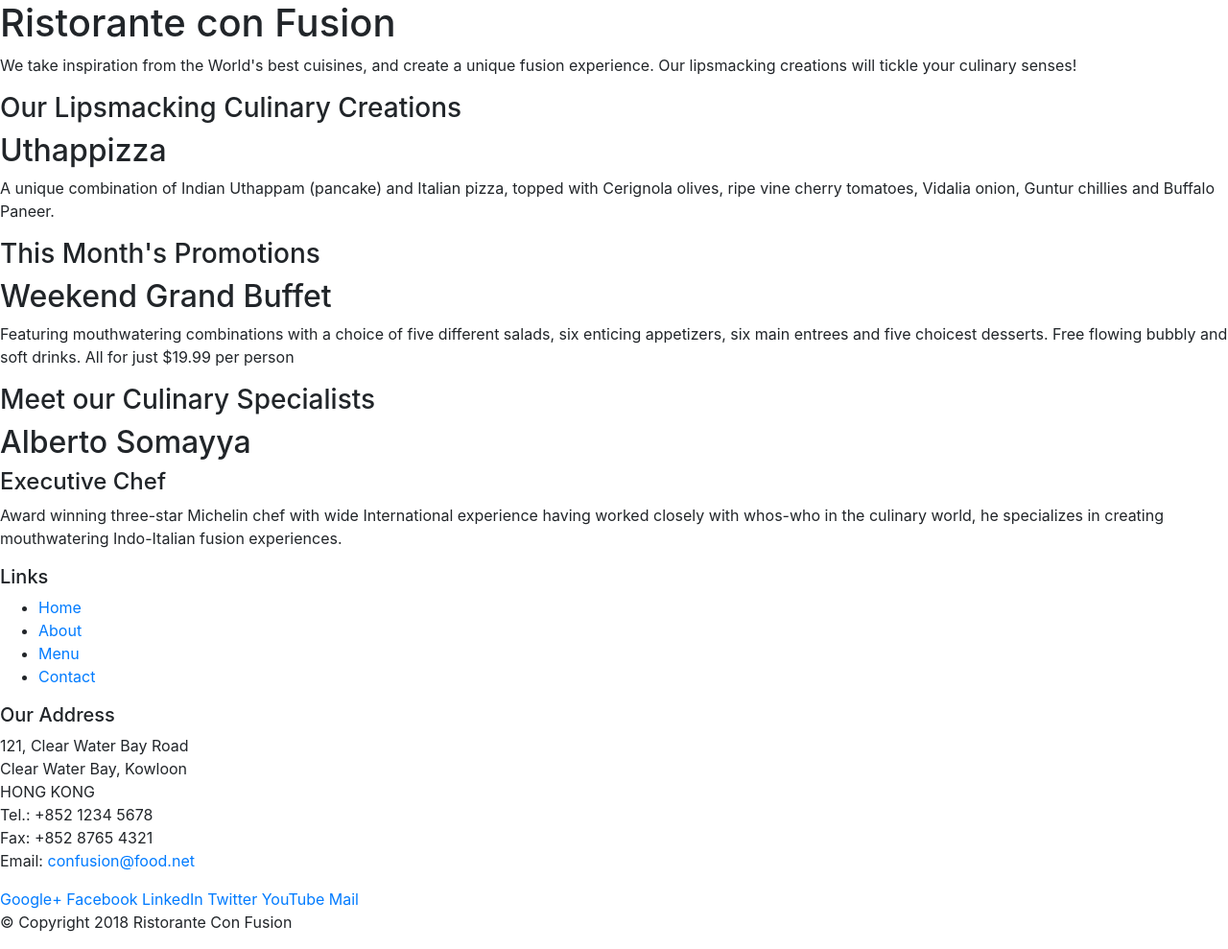
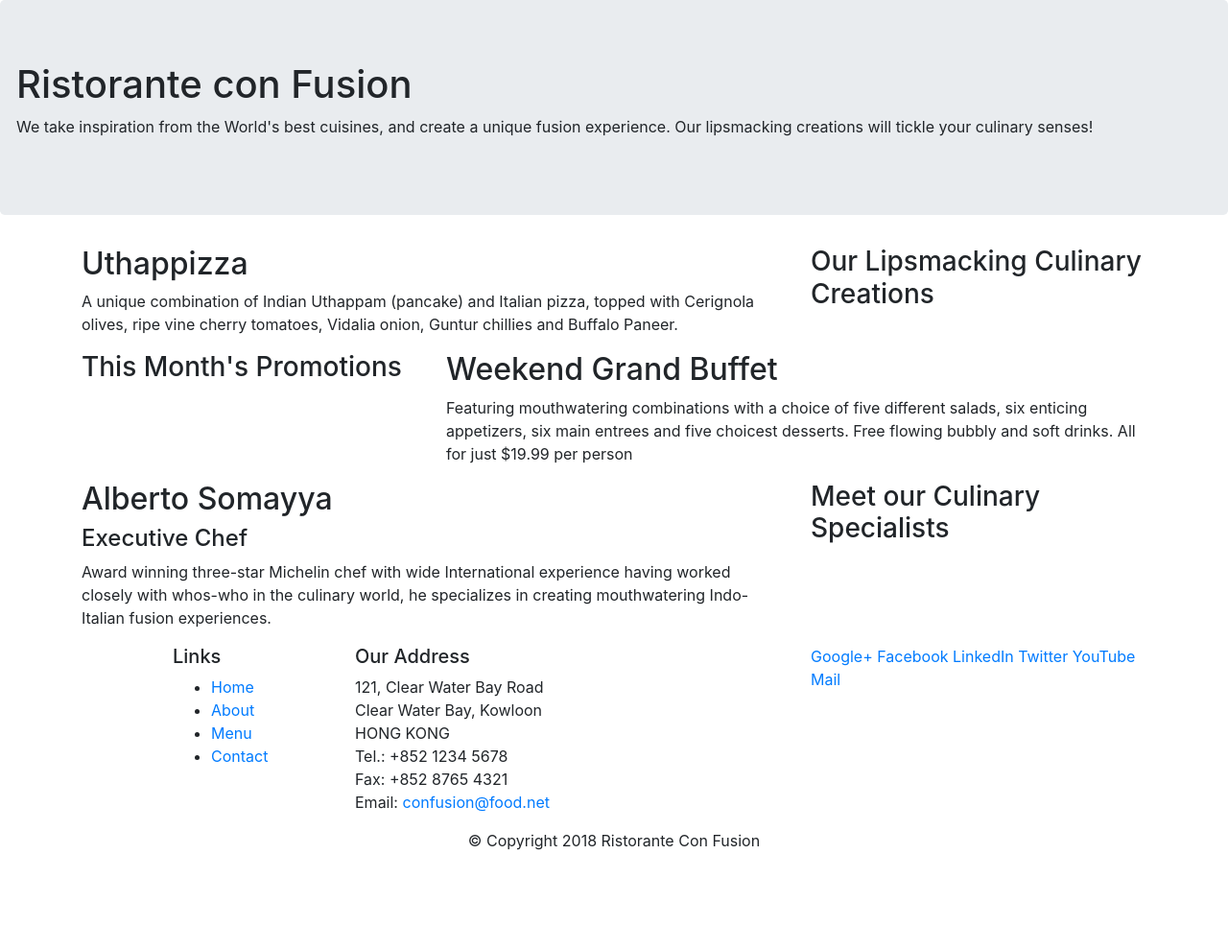
Before and after one commit to saisanjana/fullStack-1, a website: page index.html in a window 1280 px wide. Shown: the whole page at 96% size. After the commit the page ends 904 px from the top, so only its background shows below. Drawn offline with nearby package versions, Linux system fonts and the light colour scheme.

Commit message:
bootstrap grip

```diff
--- a/index.html
+++ b/index.html
@@ -16,8 +16,8 @@
 <body>
 
     <header>
-        <div>
-            <div>
+        <div class="jumbotron">
+            <div class ="row">
                 <div>
                     <h1>Ristorante con Fusion</h1>
                     <p>We take inspiration from the World's best cuisines, and create a unique fusion experience. Our lipsmacking creations will tickle your culinary senses!</p>
@@ -28,33 +28,33 @@
         </div>
     </header>
 
-    <div>
-        <div>
-            <div>
+    <div class ="container">
+        <div class="row">
+            <div class ="col-12 order-sm-last col-sm-4">
                 <h3>Our Lipsmacking Culinary Creations</h3>
             </div>
-            <div>
+            <div class="col=12 order-sm-first col-sm-8">
                 <h2>Uthappizza</h2>
                 <p>A unique combination of Indian Uthappam (pancake) and Italian pizza, topped with Cerignola olives, ripe vine cherry tomatoes, Vidalia onion, Guntur chillies and Buffalo Paneer.</p>
             </div>
         </div>
 
 
-        <div>
-            <div>
+        <div class="row">
+            <div class ="col-12 col-sm-4">
                 <h3>This Month's Promotions</h3>
             </div>
-            <div>
+            <div class="col=12 col-sm-8">
                 <h2>Weekend Grand Buffet</h2>
                 <p>Featuring mouthwatering combinations with a choice of five different salads, six enticing appetizers, six main entrees and five choicest desserts. Free flowing bubbly and soft drinks. All for just $19.99 per person </p>
             </div>
         </div>
 
-        <div>
-            <div>
+        <div class="row">
+            <div class ="col-12 order-sm-last col-sm-4">
                 <h3>Meet our Culinary Specialists</h3>
             </div>
-            <div>
+            <div class="col=12 order-sm-first col-sm-8">
                 <h2>Alberto Somayya</h2>
                 <h4>Executive Chef</h4>
                 <p>Award winning three-star Michelin chef with wide International experience having worked closely with whos-who in the culinary world, he specializes in creating mouthwatering Indo-Italian fusion experiences. </p>
@@ -63,9 +63,9 @@
     </div>
 
     <footer>
-        <div>
-            <div>
-                <div>
+        <div class ="container">
+            <div class="row">
+                <div class="col-4 offset-1 col-sm-2 ">
                     <h5>Links</h5>
                     <ul>
                         <li><a href="#">Home</a></li>
@@ -74,7 +74,7 @@
                         <li><a href="#">Contact</a></li>
                     </ul>
                 </div>
-                <div>
+                <div class="col-7 col-sm-5 ">
                     <h5>Our Address</h5>
                     <address>
 		              121, Clear Water Bay Road<br>
@@ -85,7 +85,7 @@
 		              Email: <a href="mailto:confusion@food.net">confusion@food.net</a>
 		           </address>
                 </div>
-                <div>
+                <div class="col-12 col-sm-4" >
                     <div>
                         <a href="http://google.com/+">Google+</a>
                         <a href="http://www.facebook.com/profile.php?id=">Facebook</a>
@@ -96,8 +96,8 @@
                     </div>
                 </div>
            </div>
-           <div>
-                <div>
+           <div class="row justify-content-center">
+                <div class="col-auto">
                     <p>© Copyright 2018 Ristorante Con Fusion</p>
                 </div>
            </div>
```
